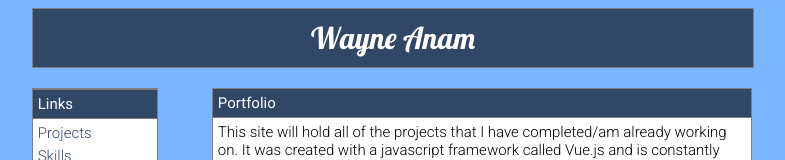
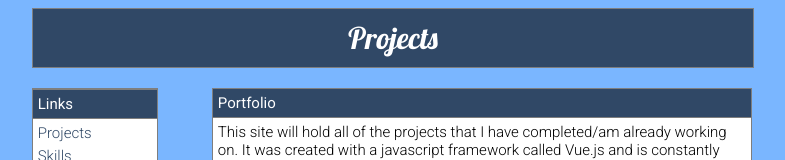
Before and after one commit to csrwayne/Portfolio, a plain HTML site: page index.html in a window 1280 px wide. Shown: the top 160 px of the page, without its empty margins (248-1033 px from the left). Drawn offline with Linux system fonts and the light colour scheme.

Commit message:
Add entry to active page

```diff
--- a/index.html
+++ b/index.html
@@ -12,7 +12,7 @@
     <div id="container">
       <div id="wrap">
         <div id="header">
-          {{ name }}
+          {{ navs[activePage].title }}
         </div>
 
         <div id="leftNav">
```
